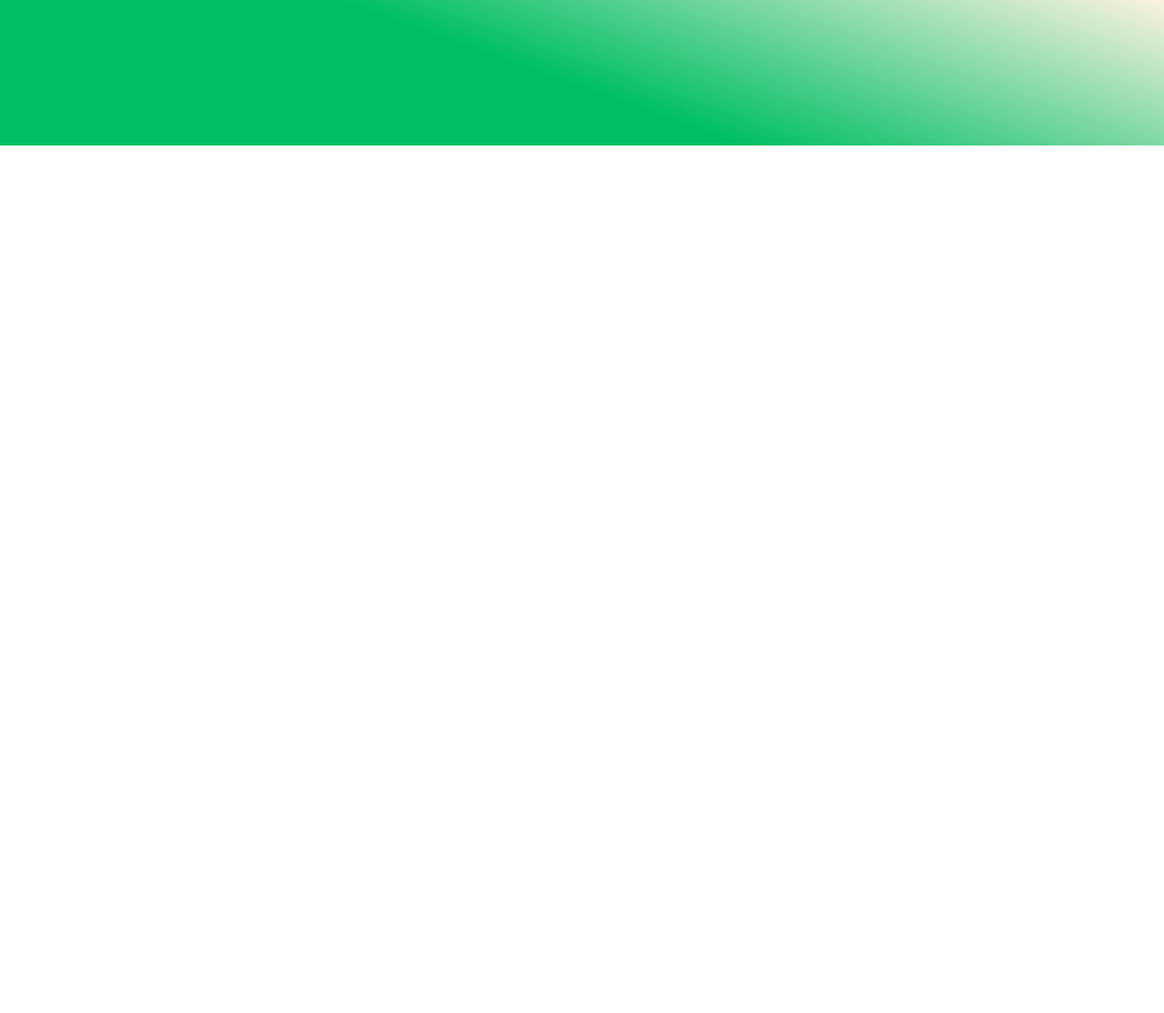
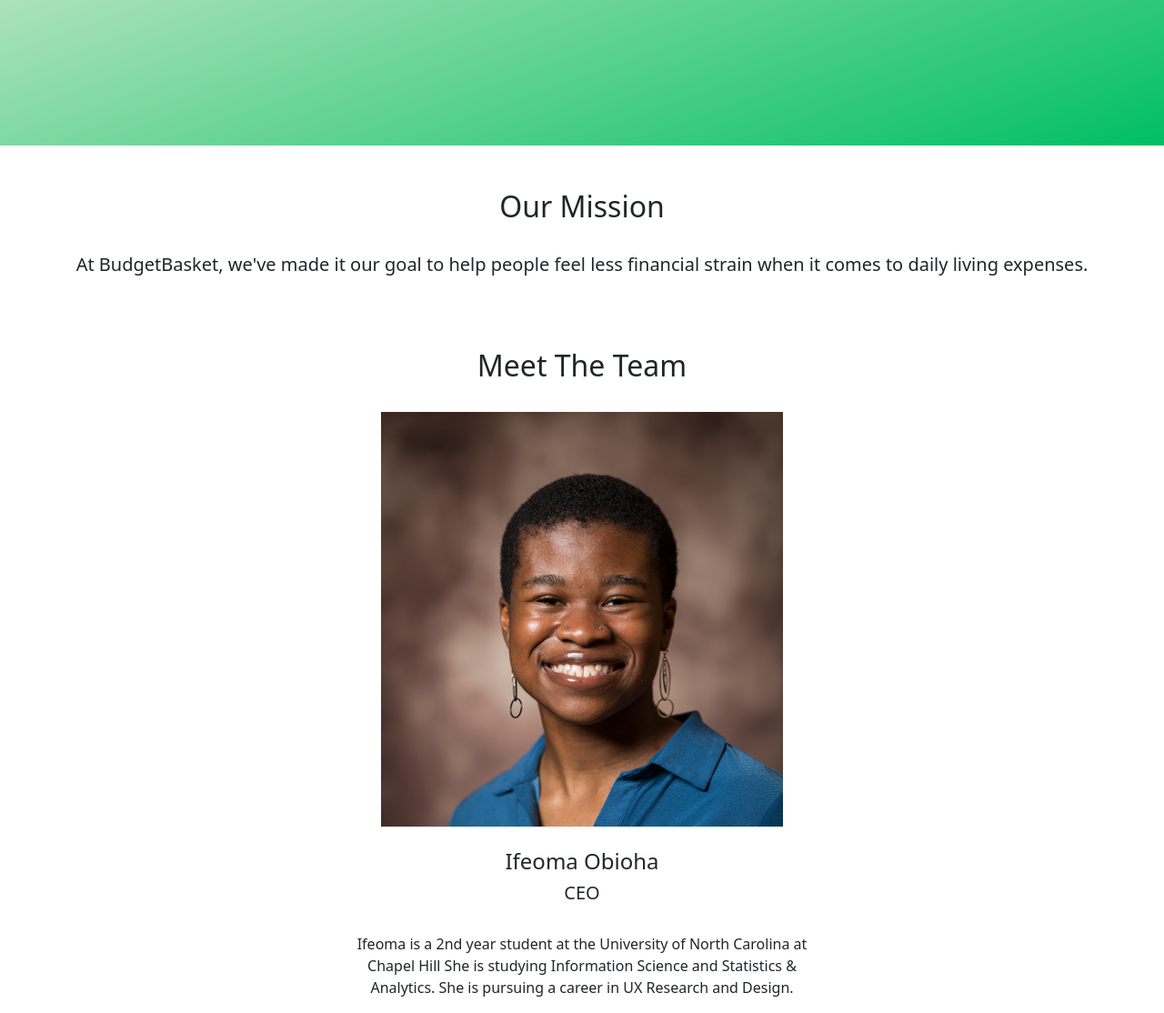
Before and after one commit to Hack110-UNC/your-hack110-project-iobioha, a plain HTML site: page about.html in a window 1280 px wide. Shown: the part 500-1614 px from the top of the page at 91% size. Before the commit the page ends 800 px from the top, so only its background shows below. Drawn offline with nearby package versions, Linux system fonts and the light colour scheme.

Commit message:
Most Updated Project!

```diff
--- a/about.html
+++ b/about.html
@@ -30,6 +30,26 @@
       <h1 style="text-align: center;">About Us!</h1>
     </div>
 
+    <br><br>
+    <h2 style="text-align: center;">Our Mission</h2>
+    <br>
+    <h5 style="text-align: center;">At BudgetBasket, we've made it our goal to help people feel less financial strain when it comes to daily living expenses.</h5>
+    <br>
+    <br>
+    <br>
+    <div class="CEO-intro" style="text-align: center;">
+      <h2>Meet The Team</h2>
+      <br>
+      <img style="text-align: center;" src="images/ifeoma headshot.png">
+      <br><br>
+      <h4>Ifeoma Obioha</h4>
+
+      <h5>CEO</h5>
+      <br>
+      <p class="ifeoma-intro" style="text-align: center;">Ifeoma is a 2nd year student at the University of North Carolina at Chapel Hill
+      She is studying Information Science and Statistics & Analytics. She is pursuing a career in UX Research and Design.</p>
+    </div>
+
 
 
     <script src="styling/script.js"></script>
--- a/styling/styles.css
+++ b/styling/styles.css
@@ -81,5 +81,10 @@ a:link {
 
 .about-team {
     padding: 200px;
-    background: linear-gradient(to top right, #00bf63 32%, #fff3e1 68%)
+    background: linear-gradient(to top left, #00bf63 0%, #fff3e1 100%)
 }
+
+.ifeoma-intro {
+    margin-left: 380px;
+    margin-right: 380px;
+}
```
Also changed, not shown: images/ifeoma headshot.png (added).
